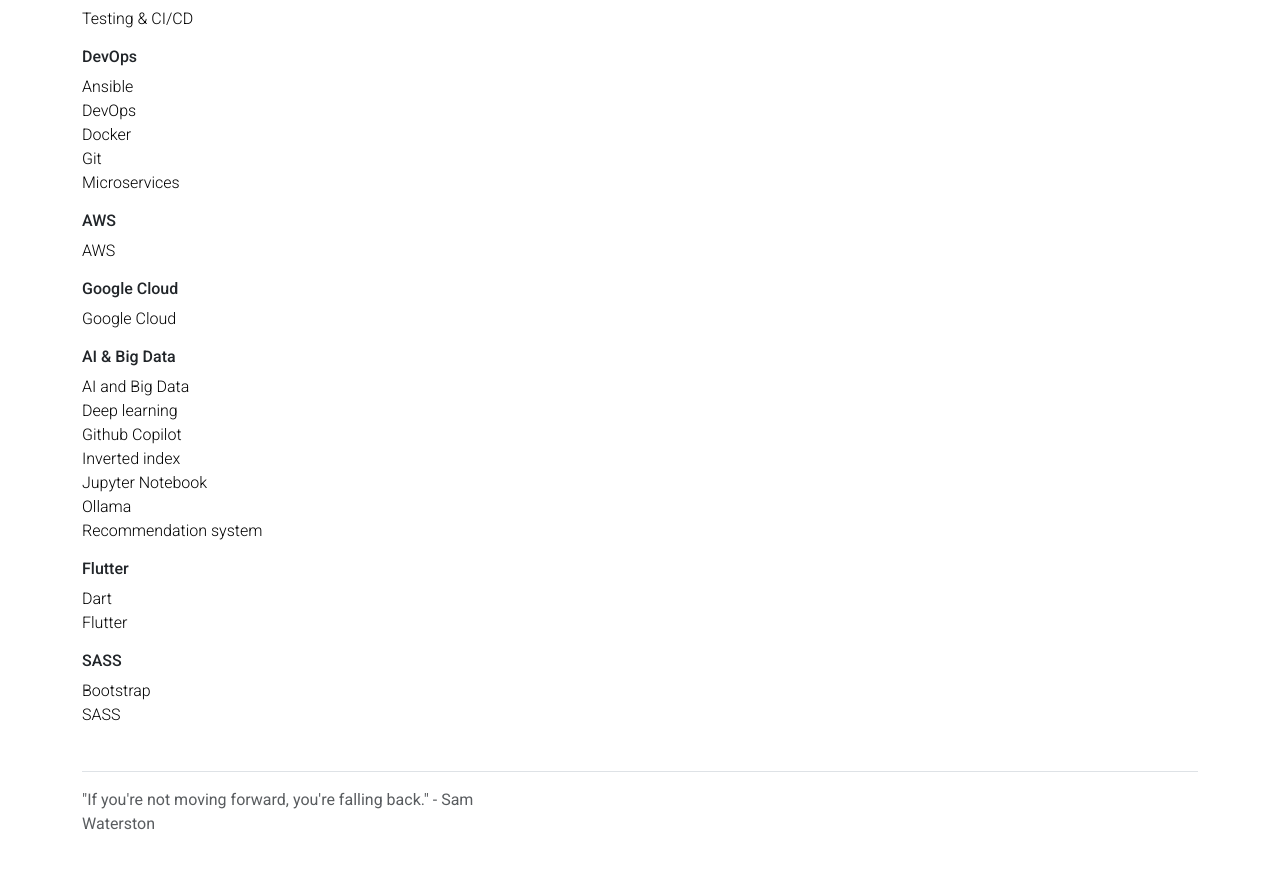
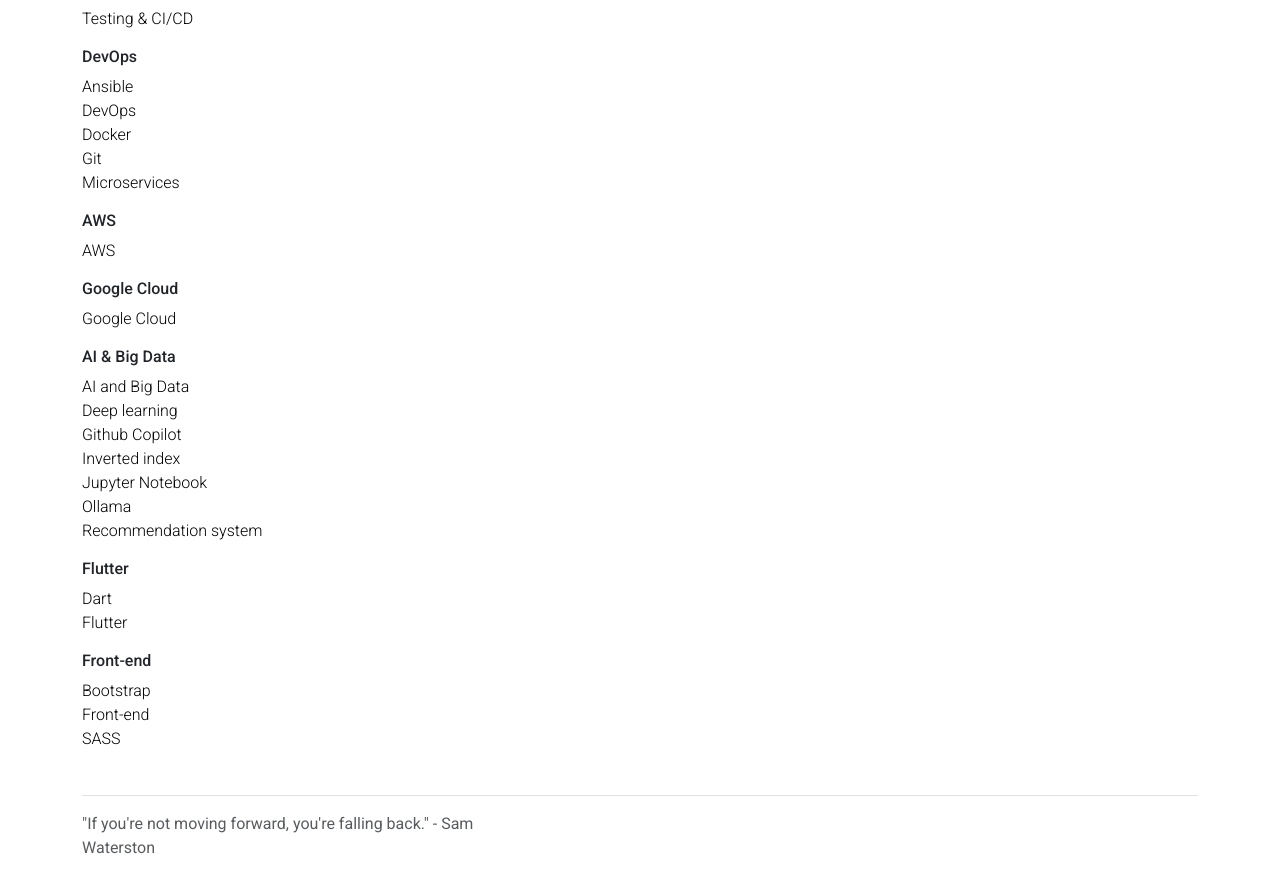
Before and after one commit to ictgtvt/ictgtvt.github.io, a Jekyll site: the page built from _collections/_front-end/sass.md, in a window 1280 px wide and 900 px high, scrolled down 1650 px. Shown: the top 893 px of the window. Built offline with Jekyll 4.4.1, drawn with Linux system fonts in a browser that asks for light colours.

Commit message:
Update SASS to Front-end, add rootMargin

```diff
--- a/_config.yml
+++ b/_config.yml
@@ -130,7 +130,7 @@ collections:
     name: "Flutter"
     position: 18
     output: true
-  sass:
-    name: "SASS"
+  front-end:
+    name: "Front-end"
     position: 19
     output: true
```
Also changed, not shown: _collections/_devops/git.md (+5 -0 lines), _collections/_front-end/front-end.md (added, +7 -0 lines), _collections/_front-end/bootstrap.md (renamed from _collections/_sass/bootstrap.md), _collections/_front-end/sass.md (renamed from _collections/_sass/sass.md).
